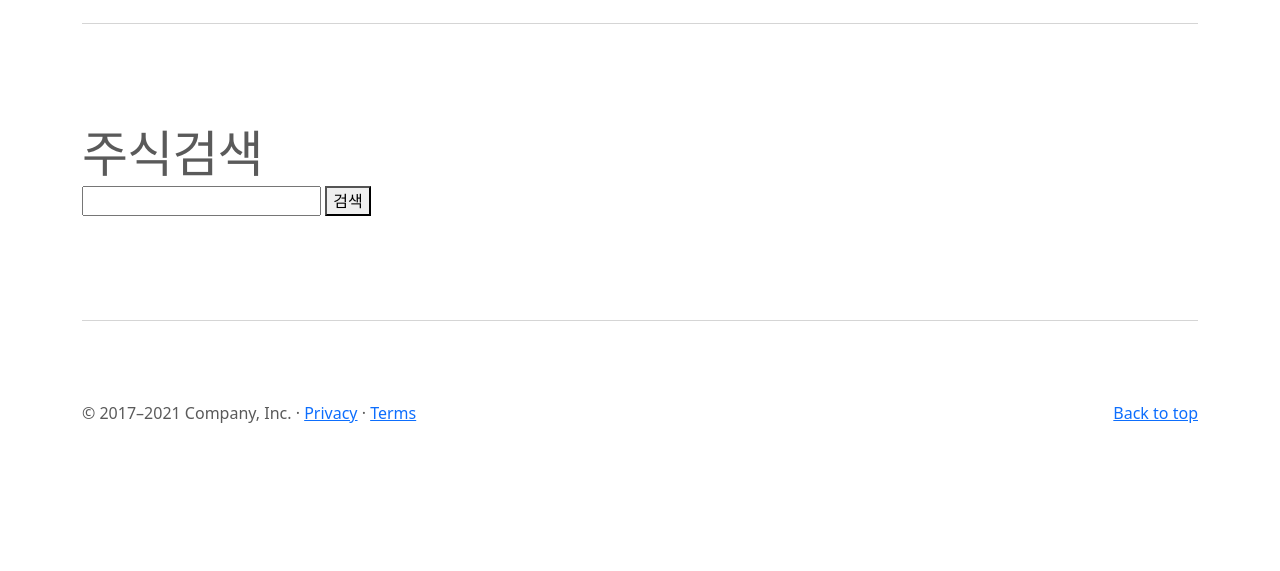
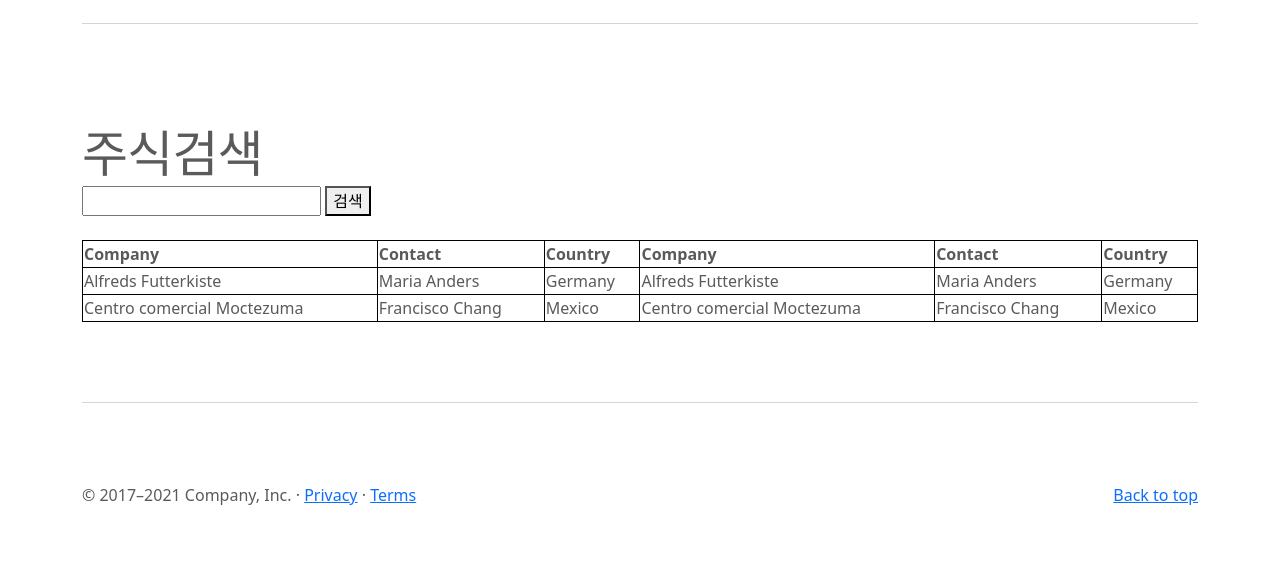
Before and after one commit to jas10220831/flask_practice, a Flask app: page / in a window 1280 px wide. Shown: the part 1033-1604 px from the top of the page. Before the commit the page ends 1456 px from the top, so only its background shows below. Run offline with Flask 2, Linux system fonts and the light colour scheme; some libraries are stand-ins or nearby versions.

Commit message:
주식 검색결과 표로 보여주기

```diff
--- a/templates/index.html
+++ b/templates/index.html
@@ -26,6 +26,10 @@
         .bd-placeholder-img-lg {
           font-size: 3.5rem;
         }
+      }
+
+      table, th, td {
+        border:1px solid black;
       }
     </style>
 
@@ -144,7 +148,33 @@
               </form>
             </div>
 
-            <div id="collected_stock" class="col d-flex justify-center">
+            <div  class="col d-flex justify-center">
+              <table id="collected_stock" style="width:100%">
+                <tr>
+                  <th>Company</th>
+                  <th>Contact</th>
+                  <th>Country</th>
+                  <th>Company</th>
+                  <th>Contact</th>
+                  <th>Country</th>
+                </tr>
+                <tr>
+                  <td>Alfreds Futterkiste</td>
+                  <td>Maria Anders</td>
+                  <td>Germany</td>
+                  <td>Alfreds Futterkiste</td>
+                  <td>Maria Anders</td>
+                  <td>Germany</td>
+                </tr>
+                <tr>
+                  <td>Centro comercial Moctezuma</td>
+                  <td>Francisco Chang</td>
+                  <td>Mexico</td>
+                  <td>Centro comercial Moctezuma</td>
+                  <td>Francisco Chang</td>
+                  <td>Mexico</td>
+                </tr>
+              </table>
             </div>
 
           </div>
@@ -272,6 +302,50 @@
       $.getJSON($SCRIPT_ROOT + '/stock_search', {
         search_word: $('input[name="stock_word"]').val()
       }, function(data) {
+        $("<tr>")
+          .attr("id", "table_header")
+          .appendTo("#collected_stock")
+          $("<th>")
+            .text("날짜")
+            .appendTo("#table_header")
+          $("<th>")
+            .text("시가")
+            .appendTo("#table_header")
+          $("<th>")
+            .text("고가")
+            .appendTo("#table_header")
+          $("<th>")
+            .text("저가")
+            .appendTo("#table_header")
+          $("<th>")
+            .text("종가")
+            .appendTo("#table_header")
+          $("<th>")
+            .text("거래량")
+            .appendTo("#table_header")
+        for (let i = 0; i < 7; i++) {
+          $("<tr>")
+            .attr("id", "stock_value_"+i)
+            .appendTo("#collected_stock")
+            $("<td>")
+              .text(data.values[i]["날짜"])
+              .appendTo("#stock_value_"+i)
+            $("<td>")
+              .text(data.values[i]["시가"])
+              .appendTo("#stock_value_"+i)
+            $("<td>")
+              .text(data.values[i]["고가"])
+              .appendTo("#stock_value_"+i)
+            $("<td>")
+              .text(data.values[i]["저가"])
+              .appendTo("#stock_value_"+i)
+            $("<td>")
+              .text(data.values[i]["종가"])
+              .appendTo("#stock_value_"+i)
+            $("<td>")
+              .text(data.values[i]["거래량"])
+              .appendTo("#stock_value_"+i)
+        }
       });
       return false
     });
```
